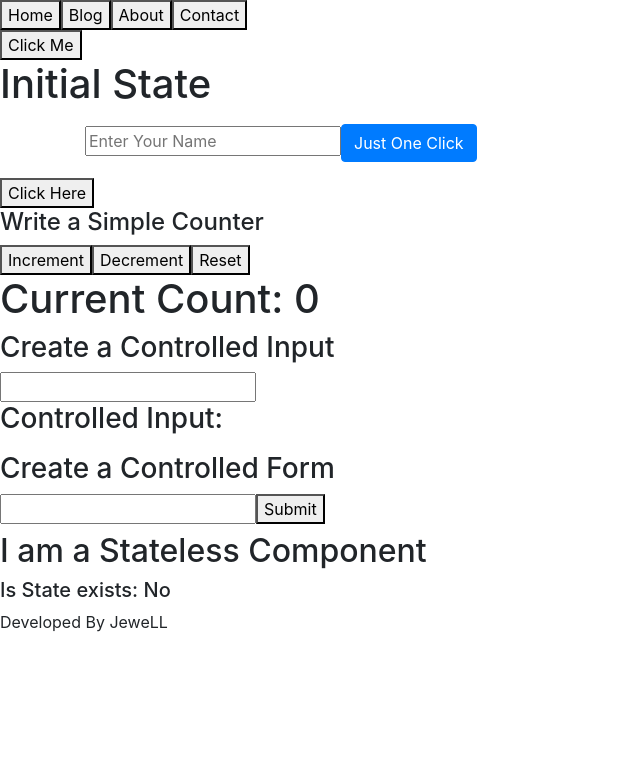
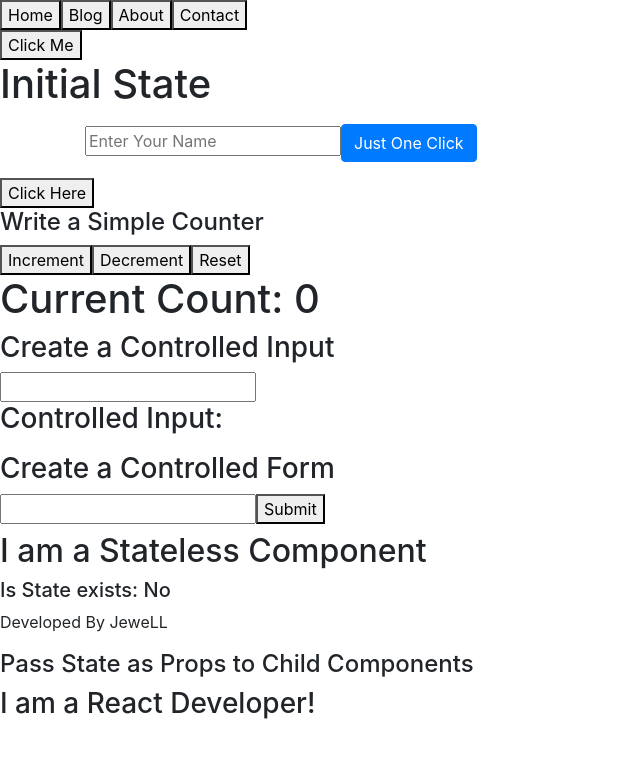
Before and after one commit to mdajgarhossain/React-Beginners-To-Advanced, a React (Create React App) app: page / in a window 1280 px wide. Shown: the top 758 px of the page, without its empty margins (0-640 px from the left). Built offline with nearby package versions, Linux system fonts and the light colour scheme.

Commit message:
Pass State as Props to Child Components

```diff
--- a/src/components/App.js
+++ b/src/components/App.js
@@ -20,6 +20,7 @@ import SimpleCounter from './MyComponents/SimpleCounter';
 import ControlledInput from './MyComponents/ControlledInput';
 import MyForm from './MyComponents/ControlledForm';
 import StatelessComponent from './MyComponents/StatelessComponent';
+import MyApp from './MyComponents/PassStateAsProps';
 
 function App() {
   return (
@@ -64,6 +65,8 @@ function App() {
       <MyForm />
 
       <StatelessComponent value="No" name="JeweLL"/>
+
+      <MyApp />
     </div>
   );
 }
--- /dev/null
+++ b/src/components/MyComponents/PassStateAsProps.js
@@ -0,0 +1,37 @@
+import React, {Component} from 'react';
+
+//Pass State as Props to Child Components(freecodecamp)
+class MyApp extends Component {
+    constructor(props) {
+        super(props);
+
+        this.state = {
+            name: 'React Developer'
+        };
+    }
+
+    render() {
+        return(
+            <div>
+                <Navbar name={this.state.name}/>
+            </div>
+        )
+    }
+}
+
+class Navbar extends Component {
+    constructor(props) {
+        super(props);
+    }
+
+    render() {
+        return(
+            <div>
+                <h4>Pass State as Props to Child Components</h4>
+                <h3>I am a {this.props.name}!</h3>
+            </div>
+        )
+    }
+}
+
+export default MyApp
```
